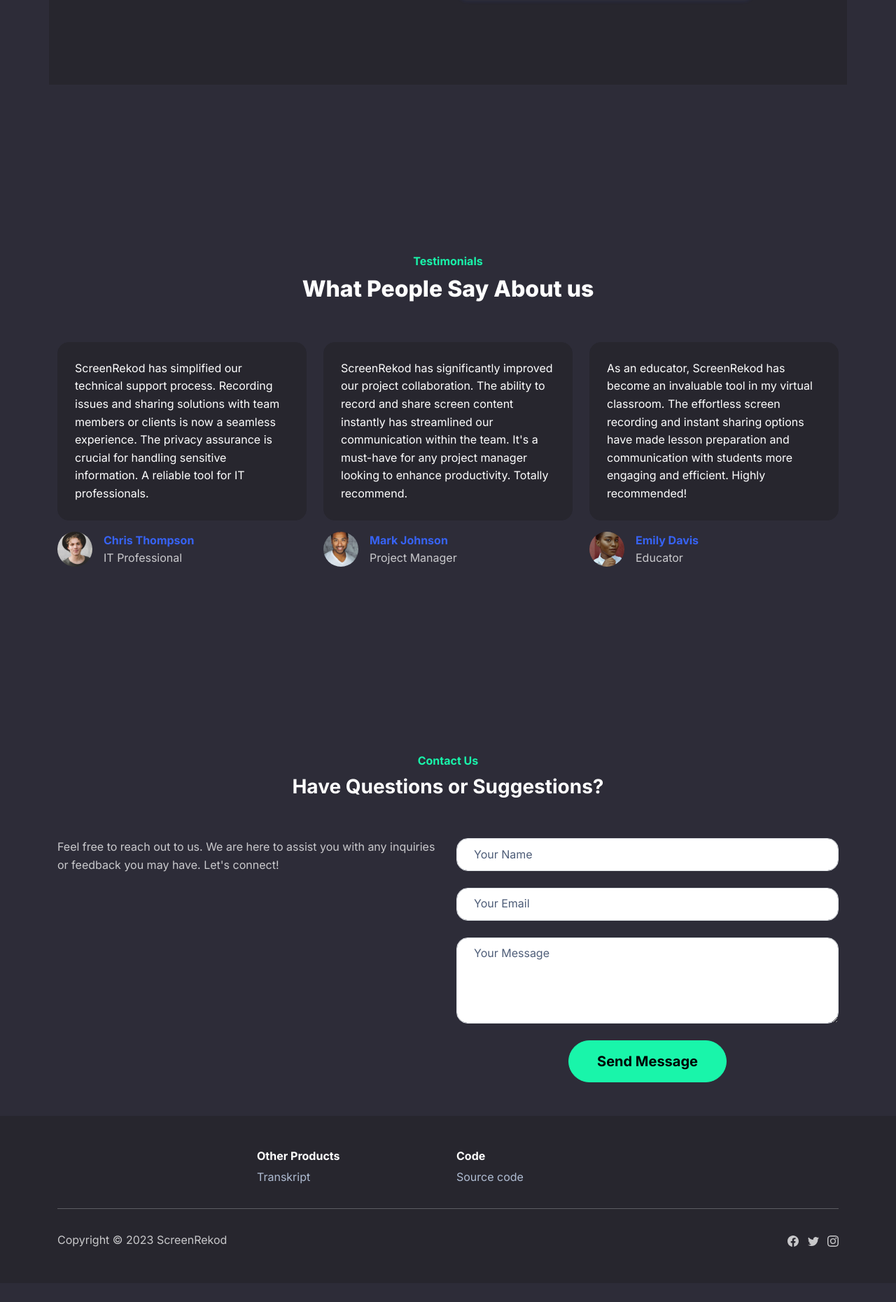
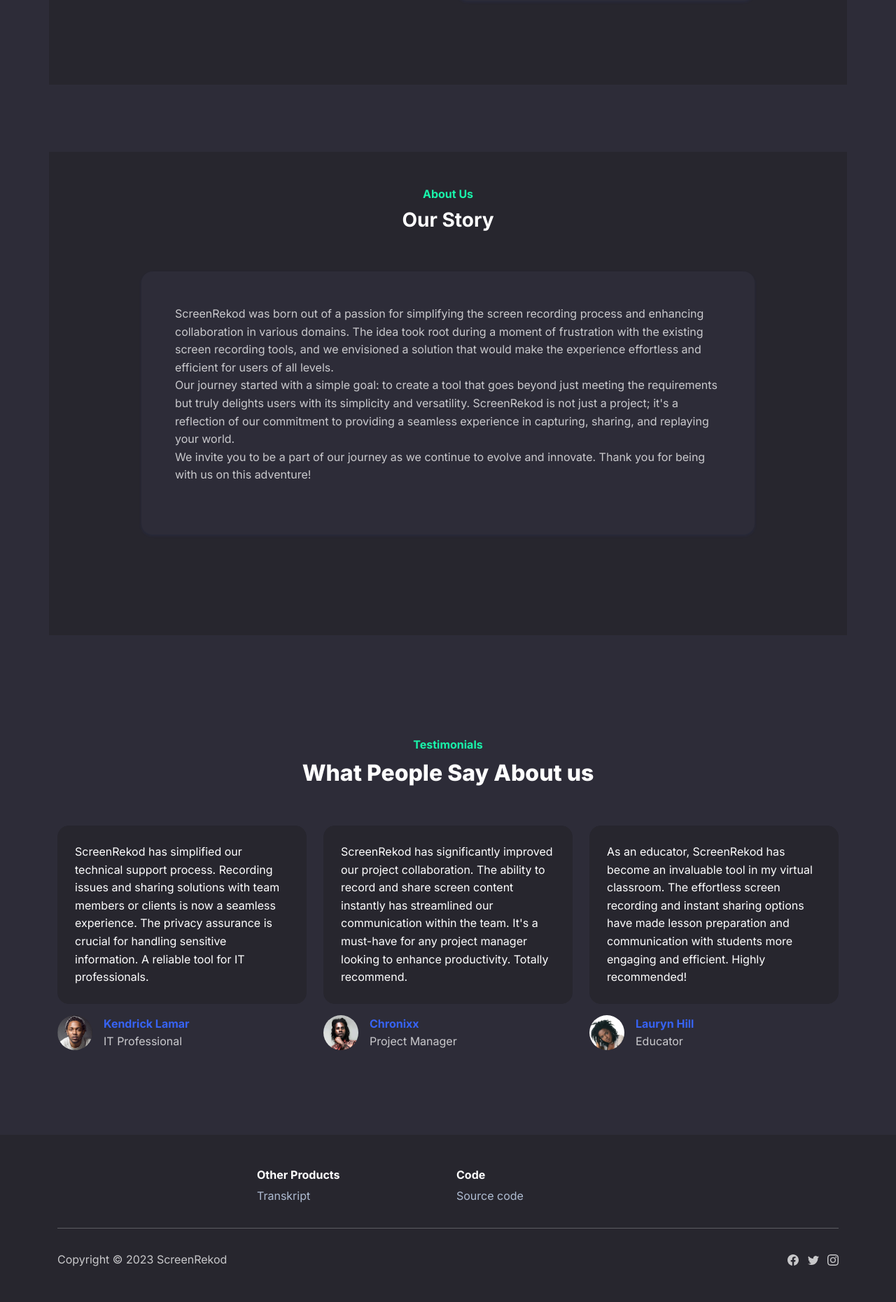
Before and after one commit to kevinkoech357/screen_rekod, a Flask app: page / in a window 1280 px wide. Shown: the part 1290-3151 px from the top of the page at 70% size. Before the commit the page ends 3072 px from the top, so only its background shows below. Run offline with Flask 3, Linux system fonts and the light colour scheme; some libraries are stand-ins or nearby versions.

Commit message:
add about section

```diff
--- a/screen_rekod/templates/index.html
+++ b/screen_rekod/templates/index.html
@@ -71,6 +71,41 @@
 
     <section class="py-5"></section>
 
+        <!-- Start: About Section -->
+    <section id="About" class="container bg-dark py-5">
+        <div class="row">
+            <div class="col-md-8 col-xl-6 text-center mx-auto">
+                <p class="fw-bold text-success mb-2">About Us</p>
+                <h3 class="fw-bold">Our Story</h3>
+            </div>
+        </div>
+        <div class="py-5 p-lg-5">
+            <div class="row mx-auto" style="max-width: 900px;">
+                <div class="col mb-5">
+                    <div class="card shadow-sm">
+                        <div class="card-body px-4 py-5 px-md-5">
+                            <p class="text-muted card-text mb-4">
+                                ScreenRekod was born out of a passion for simplifying the screen recording process
+                                and enhancing collaboration in various domains. The idea took root during a moment of
+                                frustration with the existing screen recording tools, and we envisioned a solution
+                                that would make the experience effortless and efficient for users of all levels.
+                                <br>
+                                Our journey started with a simple goal: to create a tool that goes beyond just meeting
+                                the requirements but truly delights users with its simplicity and versatility.
+                                ScreenRekod is not just a project; it's a reflection of our commitment to providing a
+                                seamless experience in capturing, sharing, and replaying your world.
+                                <br>
+                                We invite you to be a part of our journey as we continue to evolve and innovate.
+                                Thank you for being with us on this adventure!
+                            </p>
+                        </div>
+                    </div>
+                </div>
+            </div>
+        </div>
+    </section>
+    <!-- End: About Section -->
+
     <section id="Testimonials" class="py-5 mt-5">
         <!-- Start: Testimonials -->
         <div class="container py-5">
@@ -85,9 +120,9 @@
                 <div class="col mb-4">
                     <div class="d-flex flex-column align-items-center align-items-sm-start">
                         <p class="bg-dark border rounded border-dark p-4">ScreenRekod has simplified our technical support process. Recording issues and sharing solutions with team members or clients is now a seamless experience. The privacy assurance is crucial for handling sensitive information. A reliable tool for IT professionals.</p>
-                        <div class="d-flex"><img class="rounded-circle flex-shrink-0 me-3 fit-cover" width="50" height="50" src="/static/assets/img/team/avatar2.jpg?h=7086b181e9fb853914a2cca97301c640">
+                        <div class="d-flex"><img class="rounded-circle flex-shrink-0 me-3 fit-cover" width="50" height="50" src="/static/images/kendrick.jpg">
                             <div>
-                                <p class="fw-bold text-primary mb-0">Chris Thompson</p>
+                                <p class="fw-bold text-primary mb-0">Kendrick Lamar</p>
                                 <p class="text-muted mb-0">IT Professional</p>
                             </div>
                         </div>
@@ -97,9 +132,9 @@
                 <div class="col mb-4">
                     <div class="d-flex flex-column align-items-center align-items-sm-start">
                         <p class="bg-dark border rounded border-dark p-4">ScreenRekod has significantly improved our project collaboration. The ability to record and share screen content instantly has streamlined our communication within the team. It's a must-have for any project manager looking to enhance productivity. Totally recommend.</p>
-                        <div class="d-flex"><img class="rounded-circle flex-shrink-0 me-3 fit-cover" width="50" height="50" src="/static/assets/img/team/avatar4.jpg?h=13fcb1a3bcb58463519bc5974513259b">
+                        <div class="d-flex"><img class="rounded-circle flex-shrink-0 me-3 fit-cover" width="50" height="50" src="/static/images/chronixx.webp">
                             <div>
-                                <p class="fw-bold text-primary mb-0">Mark Johnson</p>
+                                <p class="fw-bold text-primary mb-0">Chronixx</p>
                                 <p class="text-muted mb-0">Project Manager</p>
                             </div>
                         </div>
@@ -109,9 +144,9 @@
                 <div class="col mb-4">
                     <div class="d-flex flex-column align-items-center align-items-sm-start">
                         <p class="bg-dark border rounded border-dark p-4">As an educator, ScreenRekod has become an invaluable tool in my virtual classroom. The effortless screen recording and instant sharing options have made lesson preparation and communication with students more engaging and efficient. Highly recommended!</p>
-                        <div class="d-flex"><img class="rounded-circle flex-shrink-0 me-3 fit-cover" width="50" height="50" src="/static/assets/img/team/avatar5.jpg?h=eef7fb3f7a2ca8a516d789de0734f5ee">
+                        <div class="d-flex"><img class="rounded-circle flex-shrink-0 me-3 fit-cover" width="50" height="50" src="/static/images/lauryn.webp">
                             <div>
-                                <p class="fw-bold text-primary mb-0">Emily Davis</p>
+                                <p class="fw-bold text-primary mb-0">Lauryn Hill</p>
                                 <p class="text-muted mb-0">Educator</p>
                             </div>
                         </div>
@@ -121,38 +156,4 @@
         </div><!-- End: Testimonials -->
     </section>
 
-    <section class="py-5"></section>
-
-    <section id="Contact" class="py-5">
-        <!-- Start: Contact Details -->
-        <div class="container">
-            <div class="row">
-                <div class="col-md-8 col-xl-6 text-center mx-auto">
-                    <p class="fw-bold text-success mb-2">Contact Us</p>
-                    <h3 class="fw-bold">Have Questions or Suggestions?</h3>
-                </div>
-            </div>
-            <div class="row mt-5">
-                <div class="col-lg-6 mb-4">
-                    <p class="text-muted">Feel free to reach out to us. We are here to assist you with any inquiries or feedback you may have. Let's connect!</p>
-                </div>
-                <div class="col-lg-6">
-                    <form>
-                        <div class="mb-4">
-                            <input class="form-control" type="text" placeholder="Your Name" aria-label="Your Name">
-                        </div>
-                        <div class="mb-4">
-                            <input class="form-control" type="email" placeholder="Your Email" aria-label="Your Email">
-                        </div>
-                        <div class="mb-4">
-                            <textarea class="form-control" rows="4" placeholder="Your Message"></textarea>
-                        </div>
-                        <div class="text-center">
-                            <button class="btn btn-success btn-lg" type="submit">Send Message</button>
-                        </div>
-                    </form>
-                </div>
-            </div>
-        </div>
-    </section>
 {% endblock %}
```
